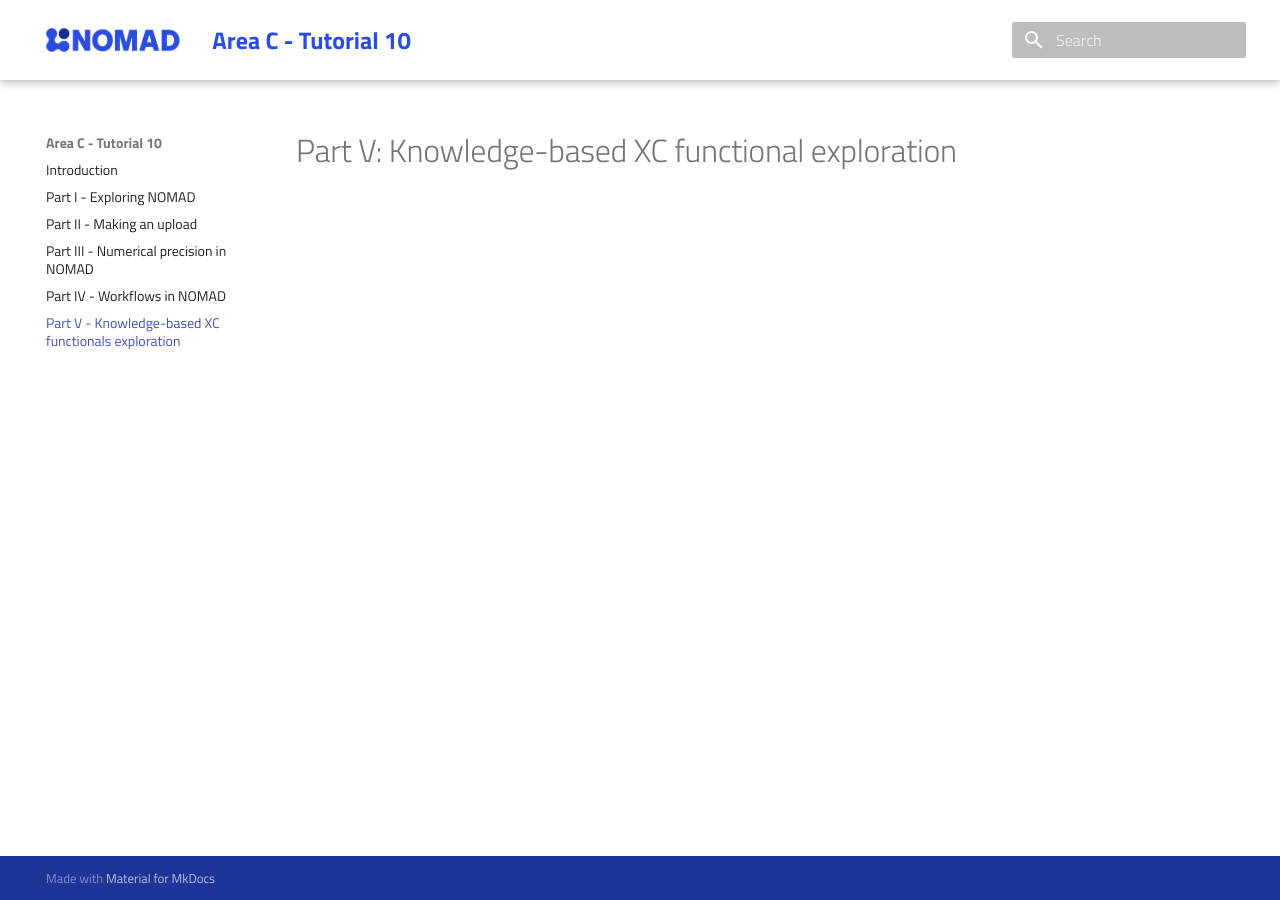
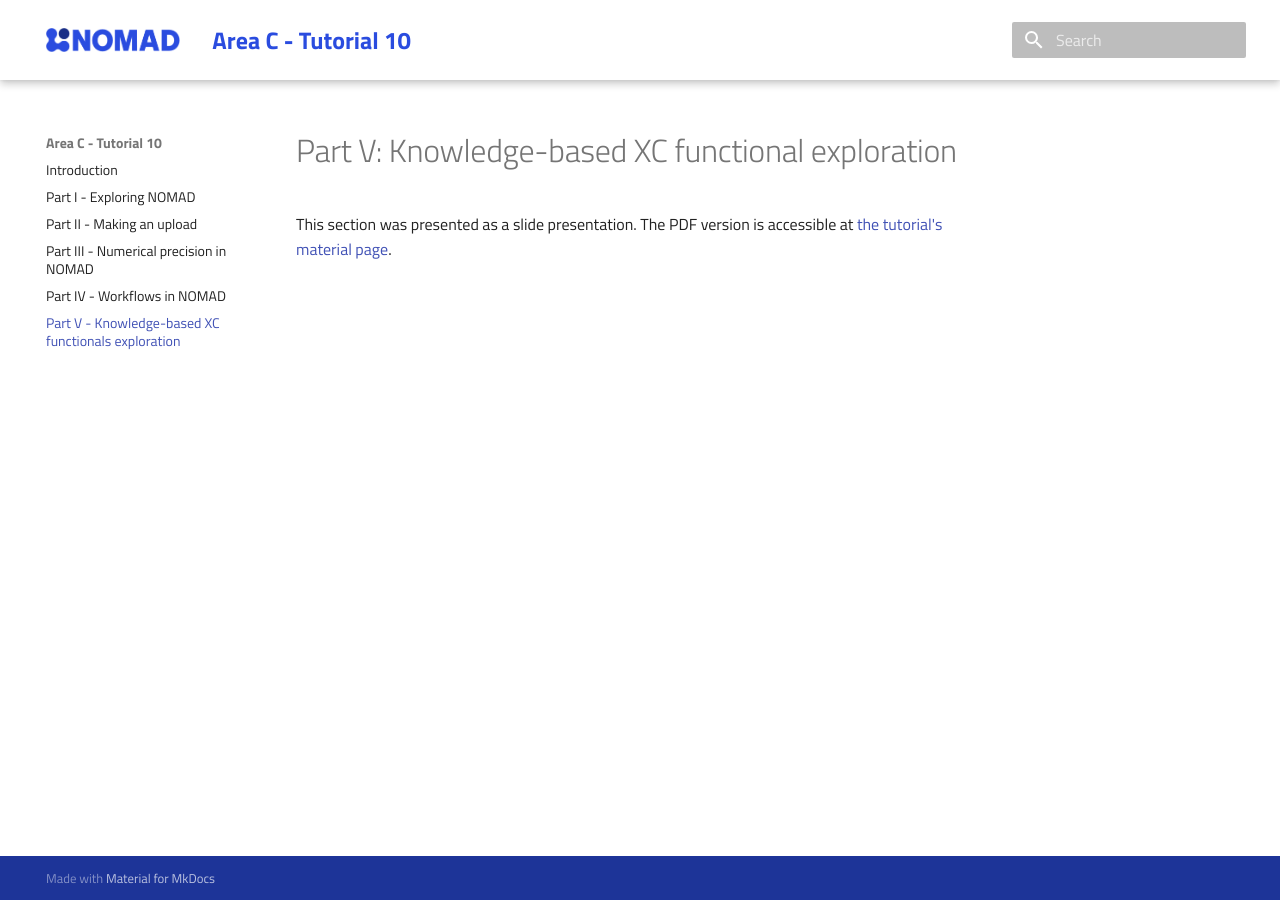
Before and after one commit to FAIRmat-NFDI/AreaC-Tutorial10_2023, an MkDocs documentation site: the page built from docs/part5.md, in a window 1280 px wide. Built offline with MkDocs 1.6.1 and Material for MkDocs 9.7.7, drawn with Linux system fonts in a browser that asks for light colours.

Commit message:
Update figure + add href

```diff
--- a/docs/part5.md
+++ b/docs/part5.md
@@ -1 +1,4 @@
 # Part V: Knowledge-based XC functional exploration
+
+This section was presented as a slide presentation.
+The PDF version is accessible at <a href="https://www.fairmat-nfdi.eu/uploads/Area%20C/tutorial_mapping_out_the_space_of_density_functionals_1.pdf"> the tutorial's material page</a>.
```
Also changed, not shown: docs/part3.md (+2 -2 lines), docs/assets/part3_convergence/apw_scheme.png.
